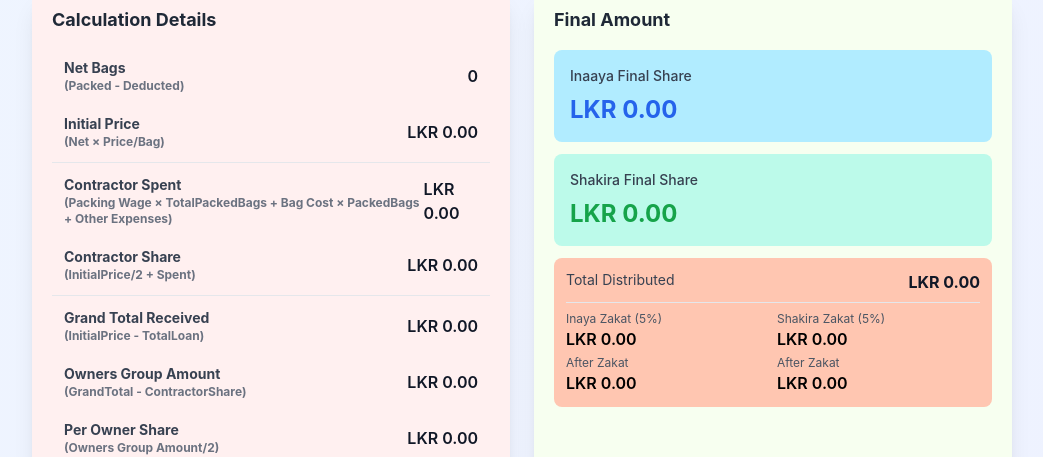
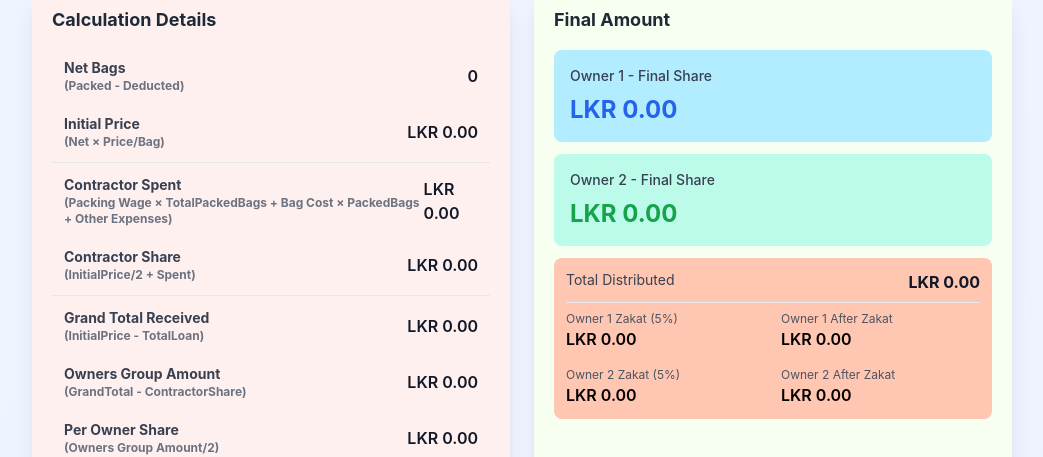
Before and after one commit to seiyadhniyas/Salt-Profit-Share-Calculator-SaaS, a React (Vite) app: page / in a window 1280 px wide. Shown: the part 1208-1665 px from the top of the page, without its empty margins (118-1161 px from the left). Built offline with nearby package versions, Linux system fonts and the light colour scheme; no server answers.

Commit message:
Feature: Add owner names customization and persist to localStorage in App, DashboardSummary, and ResultSection components

```diff
--- a/src/App.jsx
+++ b/src/App.jsx
@@ -37,6 +37,12 @@ export default function App(){
       return JSON.parse(localStorage.getItem('customLocations') || '[]')
     } catch { return [] }
   })
+  const [ownerNames, setOwnerNames] = useState(() => {
+    try {
+      const saved = JSON.parse(localStorage.getItem('ownerNames') || '[]')
+      return Array.isArray(saved) && saved.length === 2 ? saved : ['Owner 1', 'Owner 2']
+    } catch { return ['Owner 1', 'Owner 2'] }
+  })
   const [contractorSharePercentage, setContractorSharePercentage] = useState(() => {
     try {
       return Number(localStorage.getItem('contractorSharePercentage')) || 50
@@ -47,6 +53,11 @@ export default function App(){
   useEffect(() => {
     try { localStorage.setItem('customLocations', JSON.stringify(customLocations)) } catch(e){}
   }, [customLocations])
+
+  // Persist ownerNames to localStorage
+  useEffect(() => {
+    try { localStorage.setItem('ownerNames', JSON.stringify(ownerNames)) } catch(e){}
+  }, [ownerNames])
 
   // Persist contractorSharePercentage to localStorage
   useEffect(() => {
@@ -615,7 +626,7 @@ export default function App(){
           </div>
         </div>
 
-        {results && <ResultSection results={results} t={t} />}
+        {results && <ResultSection results={results} t={t} ownerNames={ownerNames} />}
 
         {/* Hidden/off-screen printable area (captures Summary -> Final Results) */}
         {results && (
@@ -673,15 +684,15 @@ export default function App(){
 
               <div className="section">
                 <h2>Total Distributed</h2>
-                <div className="row"><div className="muted">{t('inayaFinalShare')}</div><div className="value">{formatLKR(results.finalInaya)}</div></div>
-                <div className="row"><div className="muted">{t('inayaZakat')}</div><div className="value">{formatLKR(results.zakatInaya)}</div></div>
-                <div className="row"><div className="muted">{t('inayaAfterZakat')}</div><div className="value">{formatLKR(results.finalInayaAfterZakat)}</div></div>
+                <div className="row"><div className="muted">{ownerNames?.[0] || 'Owner 1'} - Final Share</div><div className="value">{formatLKR(results.finalInaya)}</div></div>
+                <div className="row"><div className="muted">{ownerNames?.[0] || 'Owner 1'} - Zakat (5%)</div><div className="value">{formatLKR(results.zakatInaya)}</div></div>
+                <div className="row"><div className="muted">{ownerNames?.[0] || 'Owner 1'} - After Zakat</div><div className="value">{formatLKR(results.finalInayaAfterZakat)}</div></div>
 
                 <div style={{ height: '6pt' }}></div>
 
-                <div className="row"><div className="muted">{t('shakiraFinalShare')}</div><div className="value">{formatLKR(results.finalShakira)}</div></div>
-                <div className="row"><div className="muted">{t('shakiraZakat')}</div><div className="value">{formatLKR(results.zakatShakira)}</div></div>
-                <div className="row"><div className="muted">{t('shakiraAfterZakat')}</div><div className="value">{formatLKR(results.finalShakiraAfterZakat)}</div></div>
+                <div className="row"><div className="muted">{ownerNames?.[1] || 'Owner 2'} - Final Share</div><div className="value">{formatLKR(results.finalShakira)}</div></div>
+                <div className="row"><div className="muted">{ownerNames?.[1] || 'Owner 2'} - Zakat (5%)</div><div className="value">{formatLKR(results.zakatShakira)}</div></div>
+                <div className="row"><div className="muted">{ownerNames?.[1] || 'Owner 2'} - After Zakat</div><div className="value">{formatLKR(results.finalShakiraAfterZakat)}</div></div>
 
                 <div className="row" style={{ borderTop: '1px solid #ddd', paddingTop: '4pt', marginTop: '8pt' }}>
                   <div className="muted">{t('totalDistributed')}</div>
@@ -752,6 +763,8 @@ export default function App(){
                   onLoadSavedFile={handleOpenSavedFile}
                   customLocations={customLocations}
                   onAddLocation={(location) => setCustomLocations(prev => prev.includes(location) ? prev : [...prev, location])}
+                  ownerNames={ownerNames}
+                  onOwnerNamesChange={setOwnerNames}
                   contractorSharePercentage={contractorSharePercentage}
                   onContractorSharePercentageChange={setContractorSharePercentage}
                 />
--- a/src/components/DashboardSummary.jsx
+++ b/src/components/DashboardSummary.jsx
@@ -36,6 +36,8 @@ export default function DashboardSummary({
   onLoadSavedFile,
   customLocations = [],
   onAddLocation,
+  ownerNames = ['Owner 1', 'Owner 2'],
+  onOwnerNamesChange,
   contractorSharePercentage = 50,
   onContractorSharePercentageChange,
 }) {
@@ -162,12 +164,43 @@ export default function DashboardSummary({
             </div>
           </div>
         </div>
+        <div className="rounded-2xl border border-slate-200 bg-white p-4 shadow-xl md:col-span-2">
+          <div className="inline-flex rounded-full bg-gradient-to-r from-cyan-600 to-blue-500 px-3 py-1 text-xs font-semibold uppercase tracking-[0.2em] text-white">
+            👥 Owner Names
+          </div>
+          <div className="mt-3">
+            <div className="text-sm text-slate-600 mb-3">Customize your partners' names to display in reports</div>
+            <div className="grid gap-3 grid-cols-2">
+              {[0, 1].map(idx => (
+                <label key={idx} className="block">
+                  <div className="text-xs font-semibold text-slate-700 mb-2">Owner {idx + 1}</div>
+                  <input
+                    type="text"
+                    value={ownerNames?.[idx] || `Owner ${idx + 1}`}
+                    onChange={(e) => {
+                      const updated = [...(ownerNames || ['Owner 1', 'Owner 2'])]
+                      updated[idx] = e.target.value || `Owner ${idx + 1}`
+                      onOwnerNamesChange && onOwnerNamesChange(updated)
+                    }}
+                    placeholder={`Owner ${idx + 1}`}
+                    className="w-full border border-slate-300 rounded px-3 py-2 text-sm"
+                  />
+                </label>
+              ))}
+            </div>
+            {ownerNames && ownerNames[0] && ownerNames[1] && (
+              <div className="mt-3 text-xs text-slate-600">
+                Reports will show: <span className="font-semibold text-slate-900">{ownerNames[0]} & {ownerNames[1]}</span>
+              </div>
+            )}
+          </div>
+        </div>
         <div className="md:col-span-2">
           <div className="overflow-hidden rounded-2xl border border-slate-200 bg-white shadow-2xl">
             <div className="flex flex-col gap-4 bg-slate-50 px-5 py-4 sm:flex-row sm:items-center sm:justify-between">
               <div>
                 <div className="inline-flex rounded-full bg-slate-900 px-3 py-1 text-xs font-semibold uppercase tracking-[0.2em] text-white">
-                  Reports
+                  Reports ({ownerNames ? `2 Owners` : 'No owners set'})
                 </div>
                 <div className="mt-3 text-2xl font-bold text-slate-900">{reportsCount}</div>
                 <div className="text-sm text-slate-500">{lastReportDate && lastReportDate !== 'No reports yet' ? `Last sync: ${lastReportDate}` : 'Save a report to populate the list'}</div>
--- a/src/components/ResultSection.jsx
+++ b/src/components/ResultSection.jsx
@@ -23,8 +23,11 @@ function StatRow({label, value, isNegative}){
   )
 }
 
-export default function ResultSection({results, t}){
+export default function ResultSection({results, t, ownerNames = ['Owner 1', 'Owner 2']}){
   if(!results) return null
+
+  const owner1Name = (ownerNames && ownerNames[0]) || 'Owner 1'
+  const owner2Name = (ownerNames && ownerNames[1]) || 'Owner 2'
 
   return (
     <div className="mt-6">
@@ -63,7 +66,7 @@ export default function ResultSection({results, t}){
           <div className="space-y-3">
             <div className="rounded-lg p-4" style={{ backgroundColor: '#b1ecff' }}>
               <div className="flex justify-between items-center mb-2">
-                <span className="text-sm font-medium text-gray-700">{t ? t('inayaFinalShare') : 'Inaya Final Share'}</span>
+                <span className="text-sm font-medium text-gray-700">{owner1Name} - Final Share</span>
                 {results.loanInaya > 0 && (
                   <span className="text-xs bg-blue-200 text-blue-800 px-2 py-1 rounded">Loan: {formatLKR(results.loanInaya)}</span>
                 )}
@@ -78,7 +81,7 @@ export default function ResultSection({results, t}){
 
             <div className="rounded-lg p-4" style={{ backgroundColor: '#bcfaea' }}>
               <div className="flex justify-between items-center mb-2">
-                <span className="text-sm font-medium text-gray-700">{t ? t('shakiraFinalShare') : 'Shakira Final Share'}</span>
+                <span className="text-sm font-medium text-gray-700">{owner2Name} - Final Share</span>
                 {results.loanShakira > 0 && (
                   <span className="text-xs bg-green-200 text-green-800 px-2 py-1 rounded">Loan: {formatLKR(results.loanShakira)}</span>
                 )}
@@ -97,17 +100,21 @@ export default function ResultSection({results, t}){
                 <strong className="text-gray-900">{formatLKR(results.finalInaya + results.finalShakira)}</strong>
               </div>
               <div className="my-2 border-t"></div>
-              <div className="grid grid-cols-2 gap-2">
+              <div className="grid grid-cols-2 gap-4">
                 <div>
-                  <div className="text-xs text-gray-600">Inaya Zakat (5%)</div>
+                  <div className="text-xs text-gray-600">{owner1Name} Zakat (5%)</div>
                   <div className="font-semibold">{formatLKR(results.zakatInaya)}</div>
-                  <div className="text-xs text-gray-600 mt-1">After Zakat</div>
+                </div>
+                <div>
+                  <div className="text-xs text-gray-600">{owner1Name} After Zakat</div>
                   <div className="font-semibold">{formatLKR(results.finalInayaAfterZakat)}</div>
                 </div>
                 <div>
-                  <div className="text-xs text-gray-600">Shakira Zakat (5%)</div>
+                  <div className="text-xs text-gray-600">{owner2Name} Zakat (5%)</div>
                   <div className="font-semibold">{formatLKR(results.zakatShakira)}</div>
-                  <div className="text-xs text-gray-600 mt-1">After Zakat</div>
+                </div>
+                <div>
+                  <div className="text-xs text-gray-600">{owner2Name} After Zakat</div>
                   <div className="font-semibold">{formatLKR(results.finalShakiraAfterZakat)}</div>
                 </div>
               </div>
```
